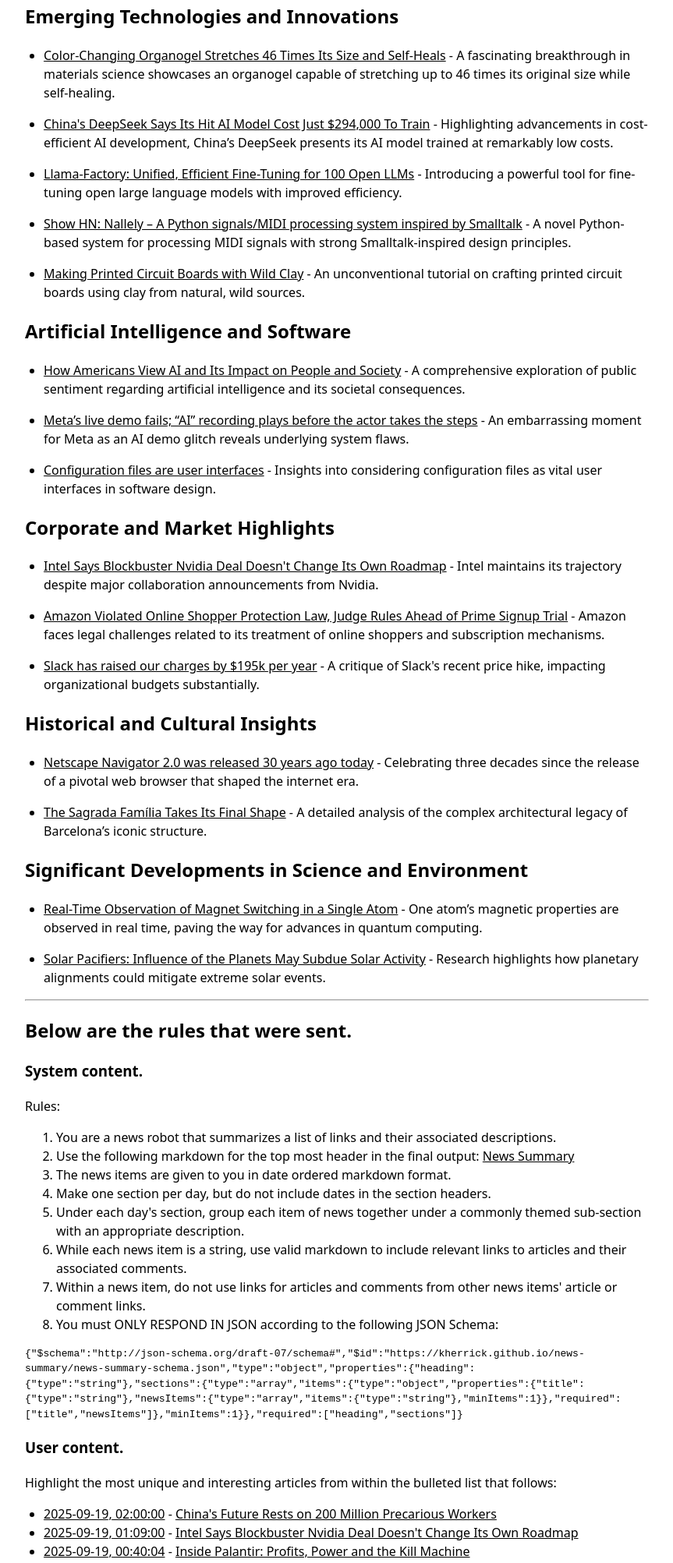
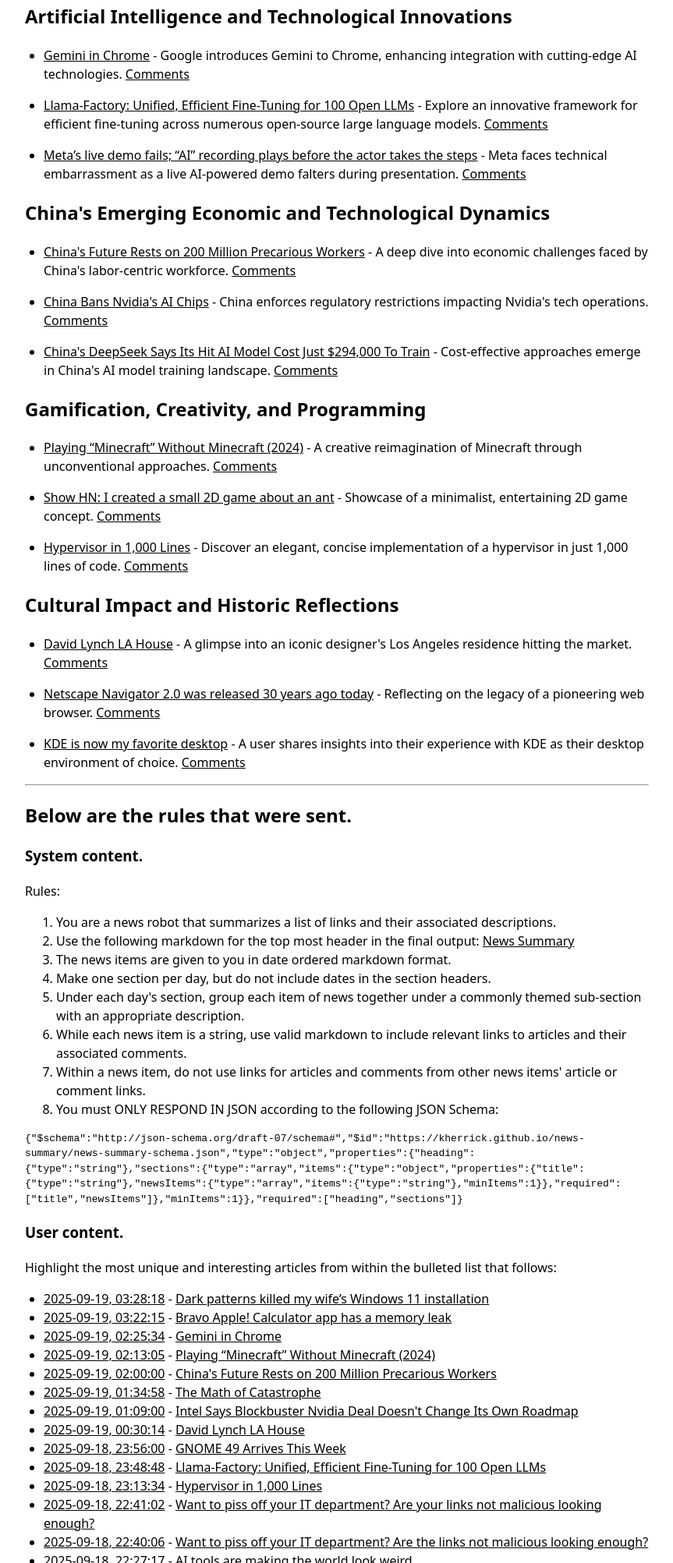
Before and after one commit to kherrick/news-summary, a website with bundled scripts: page index.html in a window 1280 px wide. Shown: the part 88-2093 px from the top of the page at 78% size, without its empty margins (208-1071 px from the left). Built offline with nearby package versions, Linux system fonts and the light colour scheme.

Commit message:
add latest data: Fri Sep 19 04:13:15 UTC 2025

```diff
--- a/index.html
+++ b/index.html
@@ -85,18 +85,63 @@
   </head>
   <body>
     <h1><a href="https://kherrick.github.io/news-summary/">News Summary</a></h1>
-    <h2>Emerging Technologies and Innovations</h2>
+    <h2>Artificial Intelligence and Technological Innovations</h2>
+    <ul>
+      <li>
+        <p>
+          <a href="https://gemini.google/overview/gemini-in-chrome/"
+            >Gemini in Chrome</a
+          >
+          - Google introduces Gemini to Chrome, enhancing integration with
+          cutting-edge AI technologies.
+          <a href="https://news.ycombinator.com/item?id=45297331">Comments</a>
+        </p>
+      </li>
+      <li>
+        <p>
+          <a href="https://github.com/hiyouga/LLaMA-Factory"
+            >Llama-Factory: Unified, Efficient Fine-Tuning for 100 Open LLMs</a
+          >
+          - Explore an innovative framework for efficient fine-tuning across
+          numerous open-source large language models.
+          <a href="https://news.ycombinator.com/item?id=45296403">Comments</a>
+        </p>
+      </li>
+      <li>
+        <p>
+          <a
+            href="https://www.reddit.com/r/LivestreamFail/comments/1nkbig7/metas_live_staged_demo_fails_the_ai_recording/"
+            >Meta’s live demo fails; “AI” recording plays before the actor takes
+            the steps</a
+          >
+          - Meta faces technical embarrassment as a live AI-powered demo falters
+          during presentation.
+          <a href="https://news.ycombinator.com/item?id=45294859">Comments</a>
+        </p>
+      </li>
+    </ul>
+    <h2>China&#39;s Emerging Economic and Technological Dynamics</h2>
     <ul>
       <li>
         <p>
           <a
-            href="https://science.slashdot.org/story/25/09/17/2129246/color-changing-organogel-stretches-46-times-its-size-and-self-heals?utm_source=rss1.0mainlinkanon&utm_medium=feed"
-            >Color-Changing Organogel Stretches 46 Times Its Size and
-            Self-Heals</a
+            href="https://slashdot.org/story/25/09/19/0150205/chinas-future-rests-on-200-million-precarious-workers?utm_source=rss1.0mainlinkanon&utm_medium=feed"
+            >China&#39;s Future Rests on 200 Million Precarious Workers</a
           >
-          - A fascinating breakthrough in materials science showcases an
-          organogel capable of stretching up to 46 times its original size while
-          self-healing.
+          - A deep dive into economic challenges faced by China&#39;s
+          labor-centric workforce.
+          <a href="https://news.ycombinator.com/item?id=45297258">Comments</a>
+        </p>
+      </li>
+      <li>
+        <p>
+          <a
+            href="https://soylentnews.org/article.pl?sid=25/09/17/1723242&from=rss"
+            >China Bans Nvidia&#39;s AI Chips</a
+          >
+          - China enforces regulatory restrictions impacting Nvidia&#39;s tech
+          operations.
+          <a href="https://news.ycombinator.com/item?id=45288690">Comments</a>
         </p>
       </li>
       <li>
@@ -106,151 +151,78 @@
             >China&#39;s DeepSeek Says Its Hit AI Model Cost Just $294,000 To
             Train</a
           >
-          - Highlighting advancements in cost-efficient AI development, China’s
-          DeepSeek presents its AI model trained at remarkably low costs.
+          - Cost-effective approaches emerge in China&#39;s AI model training
+          landscape.
+          <a href="https://news.ycombinator.com/item?id=45294058">Comments</a>
+        </p>
+      </li>
+    </ul>
+    <h2>Gamification, Creativity, and Programming</h2>
+    <ul>
+      <li>
+        <p>
+          <a href="https://lenowo.org/viewtopic.php?t=5"
+            >Playing “Minecraft” Without Minecraft (2024)</a
+          >
+          - A creative reimagination of Minecraft through unconventional
+          approaches.
+          <a href="https://news.ycombinator.com/item?id=45297258">Comments</a>
         </p>
       </li>
       <li>
         <p>
-          <a href="https://github.com/hiyouga/LLaMA-Factory"
-            >Llama-Factory: Unified, Efficient Fine-Tuning for 100 Open LLMs</a
+          <a href="https://aanthonymax.github.io/ant-and-apples/"
+            >Show HN: I created a small 2D game about an ant</a
           >
-          - Introducing a powerful tool for fine-tuning open large language
-          models with improved efficiency.
+          - Showcase of a minimalist, entertaining 2D game concept.
+          <a href="https://news.ycombinator.com/item?id=45295482">Comments</a>
         </p>
       </li>
       <li>
         <p>
-          <a href="https://dr-schlange.github.io/nallely-midi/"
-            >Show HN: Nallely – A Python signals/MIDI processing system inspired
-            by Smalltalk</a
+          <a href="https://1000hv.seiya.me/en/">Hypervisor in 1,000 Lines</a> -
+          Discover an elegant, concise implementation of a hypervisor in just
+          1,000 lines of code.
+          <a href="https://lobste.rs/s/8hu6t2/hypervisor_1_000_lines"
+            >Comments</a
           >
-          - A novel Python-based system for processing MIDI signals with strong
-          Smalltalk-inspired design principles.
-        </p>
-      </li>
-      <li>
-        <p>
-          <a href="https://feministhackerspaces.cargo.site/Clay-PCB-Tutorial"
-            >Making Printed Circuit Boards with Wild Clay</a
-          >
-          - An unconventional tutorial on crafting printed circuit boards using
-          clay from natural, wild sources.
         </p>
       </li>
     </ul>
-    <h2>Artificial Intelligence and Software</h2>
+    <h2>Cultural Impact and Historic Reflections</h2>
     <ul>
       <li>
         <p>
           <a
-            href="https://news.slashdot.org/story/25/09/18/0452250/how-americans-view-ai-and-its-impact-on-people-and-society?utm_source=rss1.0mainlinkanon&utm_medium=feed"
-            >How Americans View AI and Its Impact on People and Society</a
+            href="https://www.wallpaper.com/design-interiors/david-lynch-house-los-angeles-for-sale"
+            >David Lynch LA House</a
           >
-          - A comprehensive exploration of public sentiment regarding artificial
-          intelligence and its societal consequences.
+          - A glimpse into an iconic designer&#39;s Los Angeles residence
+          hitting the market.
+          <a href="https://news.ycombinator.com/item?id=45296638">Comments</a>
         </p>
       </li>
-      <li>
-        <p>
-          <a
-            href="https://www.reddit.com/r/LivestreamFail/comments/1nkbig7/metas_live_staged-demo_fails_the_ai_recording/"
-            >Meta’s live demo fails; “AI” recording plays before the actor takes
-            the steps</a
-          >
-          - An embarrassing moment for Meta as an AI demo glitch reveals
-          underlying system flaws.
-        </p>
-      </li>
-      <li>
-        <p>
-          <a
-            href="https://ochagavia.nl/blog/configuration-files-are-user-interfaces/"
-            >Configuration files are user interfaces</a
-          >
-          - Insights into considering configuration files as vital user
-          interfaces in software design.
-        </p>
-      </li>
-    </ul>
-    <h2>Corporate and Market Highlights</h2>
-    <ul>
-      <li>
-        <p>
-          <a
-            href="https://slashdot.org/story/25/09/19/019243/intel-says-blockbuster-nvidia-deal-doesnt-change-its-own-roadmap?utm_source=rss1.0mainlinkanon&utm_medium=feed"
-            >Intel Says Blockbuster Nvidia Deal Doesn&#39;t Change Its Own
-            Roadmap</a
-          >
-          - Intel maintains its trajectory despite major collaboration
-          announcements from Nvidia.
-        </p>
-      </li>
-      <li>
-        <p>
-          <a
-            href="https://yro.slashdot.org/story/25/09/18/0449219/amazon-violated-online-shopper-protection-law-judge-rules-ahead-of-prime-signup-trial?utm_source=rss1.0mainlinkanon&utm_medium=feed"
-            >Amazon Violated Online Shopper Protection Law, Judge Rules Ahead of
-            Prime Signup Trial</a
-          >
-          - Amazon faces legal challenges related to its treatment of online
-          shoppers and subscription mechanisms.
-        </p>
-      </li>
-      <li>
-        <p>
-          <a href="https://skyfall.dev/posts/slack"
-            >Slack has raised our charges by $195k per year</a
-          >
-          - A critique of Slack&#39;s recent price hike, impacting
-          organizational budgets substantially.
-        </p>
-      </li>
-    </ul>
-    <h2>Historical and Cultural Insights</h2>
-    <ul>
       <li>
         <p>
           <a
             href="https://www.jwz.org/blog/2025/09/netscape-navigator-2-0-was-released-30-years-ago-today/"
             >Netscape Navigator 2.0 was released 30 years ago today</a
           >
-          - Celebrating three decades since the release of a pivotal web browser
-          that shaped the internet era.
+          - Reflecting on the legacy of a pioneering web browser.
+          <a
+            href="https://lobste.rs/s/axzxca/netscape_navigator_2_0_was_released_30"
+            >Comments</a
+          >
         </p>
       </li>
       <li>
         <p>
-          <a
-            href="https://www.newyorker.com/magazine/2025/09/22/is-the-sagrada-familia-a-masterpiece-or-kitsch"
-            >The Sagrada Família Takes Its Final Shape</a
+          <a href="https://kokada.dev/blog/kde-is-now-my-favorite-desktop/"
+            >KDE is now my favorite desktop</a
           >
-          - A detailed analysis of the complex architectural legacy of
-          Barcelona’s iconic structure.
-        </p>
-      </li>
-    </ul>
-    <h2>Significant Developments in Science and Environment</h2>
-    <ul>
-      <li>
-        <p>
-          <a
-            href="https://soylentnews.org/article.pl?sid=25/09/15/1937219&amp;from=rss"
-            >Real-Time Observation of Magnet Switching in a Single Atom</a
-          >
-          - One atom’s magnetic properties are observed in real time, paving the
-          way for advances in quantum computing.
-        </p>
-      </li>
-      <li>
-        <p>
-          <a
-            href="https://soylentnews.org/article.pl?sid=25/09/15/1921210&amp;from=rss"
-            >Solar Pacifiers: Influence of the Planets May Subdue Solar
-            Activity</a
-          >
-          - Research highlights how planetary alignments could mitigate extreme
-          solar events.
+          - A user shares insights into their experience with KDE as their
+          desktop environment of choice.
+          <a href="https://news.ycombinator.com/item?id=45288690">Comments</a>
         </p>
       </li>
     </ul>
@@ -298,6 +270,44 @@
     <ul>
       <li>
         <a
+          href="https://lobste.rs/s/fhltsp/dark_patterns_killed_my_wife_s_windows_11"
+          >2025-09-19, 03:28:18</a
+        >
+        -
+        <a
+          href="https://www.osnews.com/story/143376/dark-patterns-killed-my-wifes-windows-11-installation/"
+          >Dark patterns killed my wife’s Windows 11 installation</a
+        >
+      </li>
+      <li>
+        <a href="https://news.ycombinator.com/item?id=45297627"
+          >2025-09-19, 03:22:15</a
+        >
+        -
+        <a href="https://xcancel.com/neogoose_btw/status/1968757466570621251"
+          >Bravo Apple! Calculator app has a memory leak</a
+        >
+      </li>
+      <li>
+        <a href="https://news.ycombinator.com/item?id=45297331"
+          >2025-09-19, 02:25:34</a
+        >
+        -
+        <a href="https://gemini.google/overview/gemini-in-chrome/"
+          >Gemini in Chrome</a
+        >
+      </li>
+      <li>
+        <a href="https://news.ycombinator.com/item?id=45297258"
+          >2025-09-19, 02:13:05</a
+        >
+        -
+        <a href="https://lenowo.org/viewtopic.php?t=5"
+          >Playing “Minecraft” Without Minecraft (2024)</a
+        >
+      </li>
+      <li>
+        <a
           href="https://slashdot.org/story/25/09/19/0150205/chinas-future-rests-on-200-million-precarious-workers?utm_source=rss1.0mainlinkanon&amp;utm_medium=feed"
           >2025-09-19, 02:00:00</a
         >
@@ -305,6 +315,16 @@
         <a
           href="https://slashdot.org/story/25/09/19/0150205/chinas-future-rests-on-200-million-precarious-workers?utm_source=rss1.0mainlinkanon&amp;utm_medium=feed"
           >China&apos;s Future Rests on 200 Million Precarious Workers</a
+        >
+      </li>
+      <li>
+        <a href="https://news.ycombinator.com/item?id=45297030"
+          >2025-09-19, 01:34:58</a
+        >
+        -
+        <a
+          href="https://www.quantamagazine.org/the-math-of-climate-change-tipping-points-20250915/"
+          >The Math of Catastrophe</a
         >
       </li>
       <li>
@@ -320,16 +340,6 @@
         >
       </li>
       <li>
-        <a href="https://news.ycombinator.com/item?id=45296701"
-          >2025-09-19, 00:40:04</a
-        >
-        -
-        <a
-          href="https://citizensreunited.substack.com/p/inside-palantir-profits-power-and"
-          >Inside Palantir: Profits, Power and the Kill Machine</a
-        >
-      </li>
-      <li>
         <a href="https://news.ycombinator.com/item?id=45296638"
           >2025-09-19, 00:30:14</a
         >
@@ -337,16 +347,6 @@
         <a
           href="https://www.wallpaper.com/design-interiors/david-lynch-house-los-angeles-for-sale"
           >David Lynch LA House</a
-        >
-      </li>
-      <li>
-        <a href="https://news.ycombinator.com/item?id=45296521"
-          >2025-09-19, 00:09:27</a
-        >
-        -
-        <a href="https://dr-schlange.github.io/nallely-midi/"
-          >Show HN: Nallely – A Python signals/MIDI processing system inspired
-          by Smalltalk</a
         >
       </li>
       <li>
@@ -376,16 +376,6 @@
         - <a href="https://1000hv.seiya.me/en/">Hypervisor in 1,000 Lines</a>
       </li>
       <li>
-        <a href="https://news.ycombinator.com/item?id=45295995"
-          >2025-09-18, 22:52:21</a
-        >
-        -
-        <a
-          href="https://news.stanford.edu/stories/2025/09/classic-recessive-dominant-gene-dynamics-pesticide-resistance-research"
-          >Classic recessive-or-dominant gene dynamics may not be so simple</a
-        >
-      </li>
-      <li>
         <a
           href="https://lobste.rs/s/zletng/want_piss_off_your_it_department_are_your"
           >2025-09-18, 22:41:02</a
@@ -404,15 +394,6 @@
         <a href="https://phishyurl.com/"
           >Want to piss off your IT department? Are the links not malicious
           looking enough?</a
-        >
-      </li>
-      <li>
-        <a href="https://news.ycombinator.com/item?id=45295878"
-          >2025-09-18, 22:37:44</a
-        >
-        -
-        <a href="https://github.com/NVIDIA/nvmath-python"
-          >Nvmath-Python: Nvidia Math Libraries for the Python Ecosystem</a
         >
       </li>
       <li>
@@ -498,10 +479,15 @@
         >
       </li>
       <li>
-        <a href="https://news.ycombinator.com/item?id=45293839"
-          >2025-09-18, 19:21:33</a
+        <a href="https://news.ycombinator.com/item?id=45294058"
+          >2025-09-18, 19:41:50</a
         >
-        - <a href="https://tldraw.dev/blog/tldraw-sdk-4-0">Tldraw SDK 4.0</a>
+        -
+        <a
+          href="https://www.minesnewsroom.com/news/us-already-has-critical-minerals-it-needs-theyre-being-thrown-away-new-analysis-shows"
+          >U.S. already has the critical minerals it needs, according to new
+          analysis</a
+        >
       </li>
       <li>
         <a
@@ -534,17 +520,6 @@
         <a
           href="https://herbsutter.com/2025/09/18/yesterdays-talk-video-posted-reflection-cs-decade-defining-rocket-engine/"
           >Reflection — C++’s decade-defining rocket engine</a
-        >
-      </li>
-      <li>
-        <a href="https://news.ycombinator.com/item?id=45293273"
-          >2025-09-18, 18:30:37</a
-        >
-        -
-        <a
-          href="https://www.eff.org/pages/when-knowing-someone-meta-only-way-break-out-content-jail"
-          >When Knowing Someone at Meta Is the Only Way to Break Out of
-          &amp;quot;Content Jail&amp;quot;</a
         >
       </li>
       <li>
@@ -606,8 +581,8 @@
         -
         <a
           href="https://oneuptime.com/blog/post/2025-09-18-what-is-opentelemetry-collector-and-why-use-one/view"
-          >OpenTelemetry Collector: What It Is, When You Need It, and When You
-          Don&apos;t</a
+          >OpenTelemetry collector: What it is, when you need it, and when you
+          don&apos;t</a
         >
       </li>
       <li>
@@ -630,16 +605,6 @@
         <a
           href="https://daniel.haxx.se/blog/2025/09/18/from-suspicion-to-published-curl-cve/"
           >From suspicion to published curl CVE</a
-        >
-      </li>
-      <li>
-        <a href="https://news.ycombinator.com/item?id=45291858"
-          >2025-09-18, 16:43:43</a
-        >
-        -
-        <a
-          href="https://ochagavia.nl/blog/configuration-files-are-user-interfaces/"
-          >Configuration files are user interfaces</a
         >
       </li>
       <li>
@@ -783,6 +748,16 @@
         <a
           href="https://kasiin.top/blog/2025-08-04-flipper_zero_geiger_counter_module/"
           >Flipper Zero Geiger Counter</a
+        >
+      </li>
+      <li>
+        <a href="https://news.ycombinator.com/item?id=45289168"
+          >2025-09-18, 13:06:03</a
+        >
+        -
+        <a href="https://blog.nilenso.com/blog/2025/09/15/ai-unit-of-work/"
+          >The quality of AI-assisted software depends on unit of work
+          management</a
         >
       </li>
       <li>
@@ -1027,16 +1002,6 @@
       </li>
       <li>
         <a
-          href="https://lobste.rs/s/w6hc8m/arrival_radar_air_traffic_control_game"
-          >2025-09-17, 14:29:15</a
-        >
-        -
-        <a href="https://xkqr.org/arrival-radar/"
-          >Arrival Radar Air Traffic Control Game</a
-        >
-      </li>
-      <li>
-        <a
           href="https://soylentnews.org/article.pl?sid=25/09/16/1159239&amp;from=rss"
           >2025-09-17, 09:59:00</a
         >
@@ -1125,6 +1090,25 @@
         >
       </li>
       <li>
+        <a href="https://news.ycombinator.com/item?id=45259471"
+          >2025-09-16, 08:13:48</a
+        >
+        -
+        <a href="https://weberdominik.com/blog/rules-user-interfaces/"
+          >Rules for creating good-looking user interfaces, from a developer</a
+        >
+      </li>
+      <li>
+        <a href="https://news.ycombinator.com/item?id=45258279"
+          >2025-09-16, 05:18:18</a
+        >
+        -
+        <a
+          href="https://www.historytoday.com/archive/feature/rise-and-fall-british-detective-novel"
+          >The Rise and Fall of the British Detective Novel (2010)</a
+        >
+      </li>
+      <li>
         <a
           href="https://soylentnews.org/article.pl?sid=25/09/15/1921210&amp;from=rss"
           >2025-09-16, 04:38:00</a
@@ -1190,6 +1174,15 @@
         >
       </li>
       <li>
+        <a href="https://news.ycombinator.com/item?id=45248242"
+          >2025-09-15, 10:54:11</a
+        >
+        -
+        <a href="https://lwn.net/Articles/1034603/"
+          >Tracking Trust with Rust in the Kernel</a
+        >
+      </li>
+      <li>
         <a
           href="https://soylentnews.org/article.pl?sid=25/09/14/1247231&amp;from=rss"
           >2025-09-15, 09:46:00</a
@@ -1198,16 +1191,6 @@
         <a
           href="https://soylentnews.org/article.pl?sid=25/09/14/1247231&amp;from=rss"
           >Google is Telling People DOGE Never Existed</a
-        >
-      </li>
-      <li>
-        <a href="https://news.ycombinator.com/item?id=45246658"
-          >2025-09-15, 06:18:55</a
-        >
-        -
-        <a
-          href="https://www.cybadger.com/they-know-more-than-i-do-managing-an-expert-team-when-you-cant-do-their-jobs/"
-          >They Know More Than I Do</a
         >
       </li>
       <li>
@@ -1220,12 +1203,6 @@
           href="https://soylentnews.org/article.pl?sid=25/09/14/0037204&amp;from=rss"
           >Renewable Energy has a Cybersecurity Problem</a
         >
-      </li>
-      <li>
-        <a href="https://news.ycombinator.com/item?id=45245181"
-          >2025-09-15, 01:37:41</a
-        >
-        - <a href="https://tic80.com/">TIC-80 – Tiny Computer</a>
       </li>
       <li>
         <a
```
Also changed, not shown: README.md.
